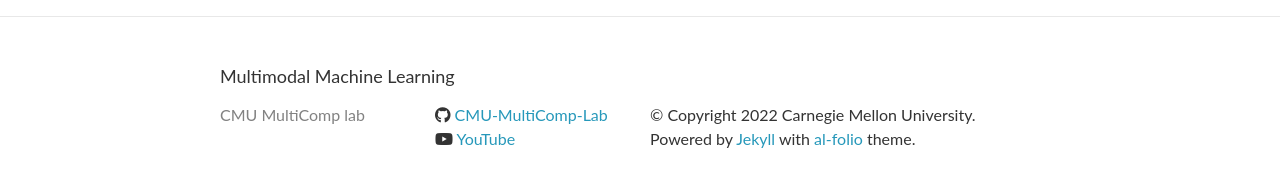
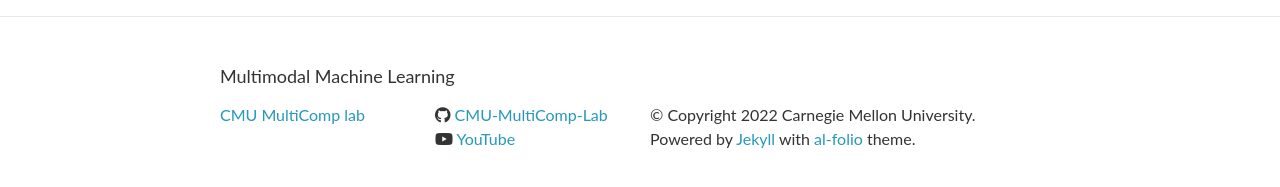
Before and after one commit to CMU-MultiComp-Lab/mmml-tutorial, a Jekyll site: the page naacl2022/index.html, which Jekyll copies as it is, in a window 1280 px wide and 1342 px high. Shown: the part 1130-1317 px from the top of the window. Built offline with Jekyll 4.4.1, drawn with Linux system fonts in a browser that asks for light colours; nearby versions of some CDN libraries; comment, search, counter and statistics services are not loaded.

Commit message:
Update index.html

```diff
--- a/naacl2022/index.html
+++ b/naacl2022/index.html
@@ -161,7 +161,7 @@
     <div class="footer-col-wrapper">
       <div class="footer-col footer-col-1" style="width:200px;">
         <ul class="contact-list">
-          <li class="p-name">CMU MultiComp lab</li></ul>
+          <li class="p-name"> <a href="http://multicomp.cs.cmu.edu/" target="_blank">CMU MultiComp lab</a> </li></ul>
       </div>
 
       <div class="footer-col footer-col-2" style="width:200px;"><ul class="social-media-list"><li><a href="https://github.com/CMU-MultiComp-Lab" target="_blank"><i class="fab fa-github"></i> <span class="username">CMU-MultiComp-Lab</span></a></li><li><a href="https://www.youtube.com/channel/UCqlHIJTGYhiwQpNuPU5e2gg"  target="_blank"><i class="fab fa-youtube"></i> <span class="username">YouTube</span></a></li></ul>
```
